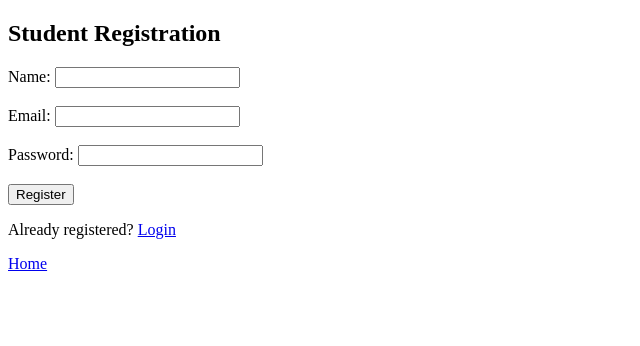
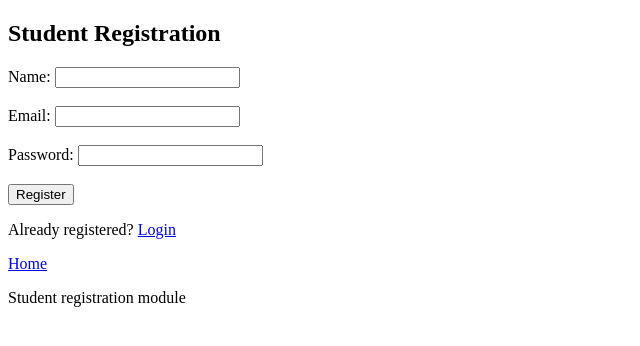
Before and after one commit to GaganaGB/StudentInformationSystem, a Flask app: page /register in a window 1280 px wide. Shown: the top 346 px of the page, without its empty margins (0-640 px from the left). Run offline with Flask 3, Linux system fonts and the light colour scheme.

Commit message:
Add student registration feature

```diff
--- a/templates/register.html
+++ b/templates/register.html
@@ -25,5 +25,6 @@
 
     <p>Already registered? <a href="{{ url_for('login') }}">Login</a></p>
     <a href="{{ url_for('index') }}">Home</a>
+    <p>Student registration module</p>
 </body>
 </html>
```
